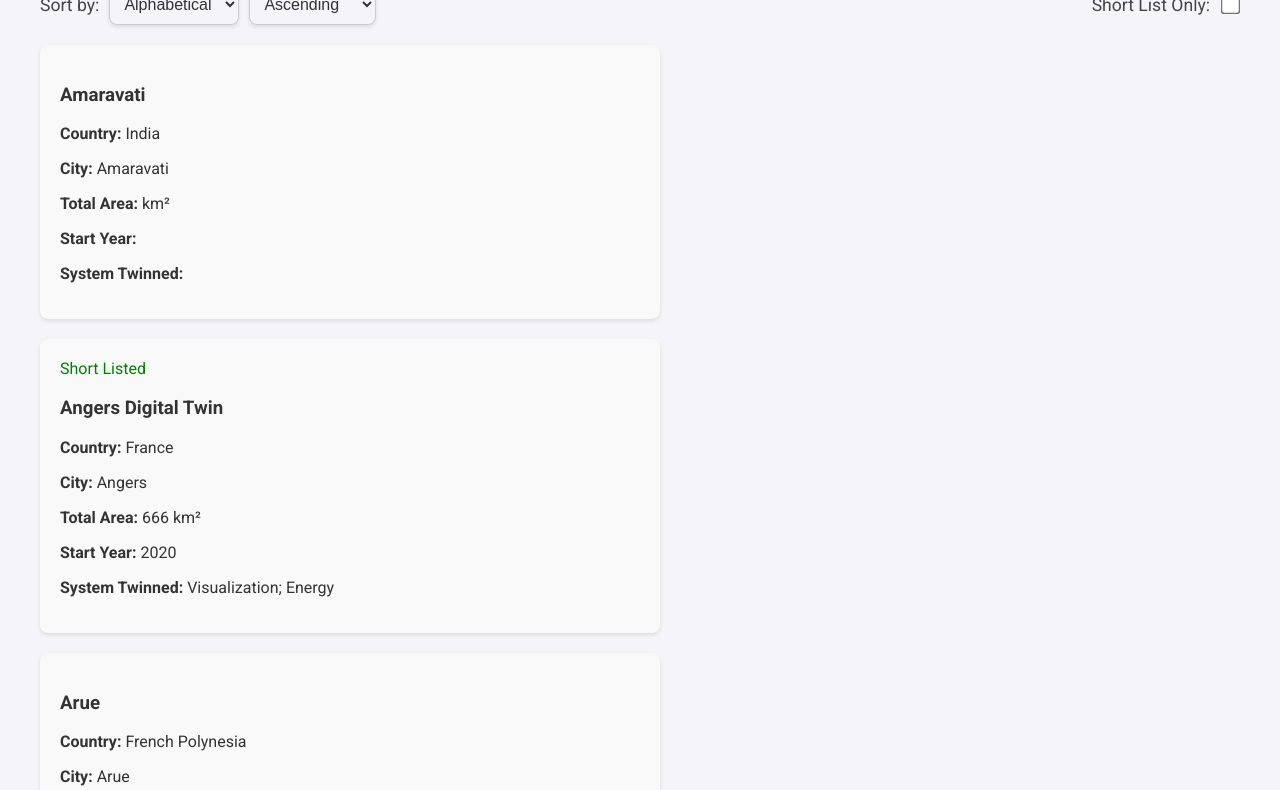
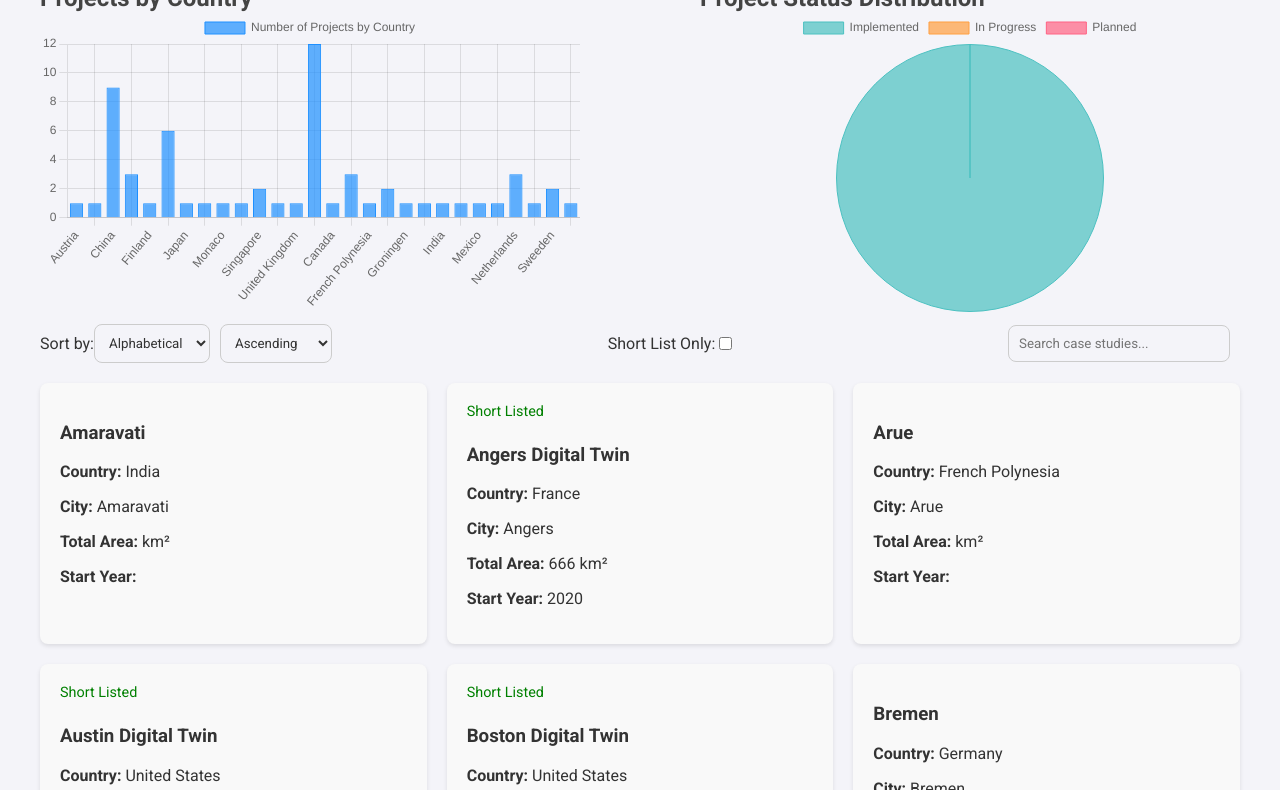
Before and after one commit to RealtimeUrbanismLab/digital-twin-atlas, a Gatsby site: page /case-studies-list in a window 1280 px wide. Shown: the part 74-864 px from the top of the page. Built offline with nearby package versions, Linux system fonts and the light colour scheme; Gatsby itself is replaced by a stand-in of ours.

Commit message:
Case studies visuals and enhancements

```diff
--- a/package.json
+++ b/package.json
@@ -5,6 +5,7 @@
   "version": "0.1.0",
   "author": "Realtime Urbanism Lab",
   "dependencies": {
+    "chart.js": "^4.4.3",
     "dotenv": "^16.4.5",
     "gatsby": "^5.13.5",
     "gatsby-plugin-image": "^3.13.1",
@@ -16,6 +17,7 @@
     "gh-pages": "^6.1.1",
     "mapbox-gl": "^3.5.2",
     "react": "^18.2.0",
+    "react-chartjs-2": "^5.2.0",
     "react-dom": "^18.2.0",
     "react-map-gl": "^7.1.7"
   },
--- a/src/pages/case-studies-list.js
+++ b/src/pages/case-studies-list.js
@@ -2,14 +2,41 @@ import React, { useState } from 'react';
 import { Link } from 'gatsby';
 import HamburgerMenu from '../components/HamburgerMenu';
 import caseStudies from '../data/caseStudies';
+import {
+  Chart as ChartJS,
+  CategoryScale,
+  LinearScale,
+  BarElement,
+  ArcElement,
+  Title,
+  Tooltip,
+  Legend,
+} from 'chart.js';
+import { Bar, Pie } from 'react-chartjs-2';
+import '../styles/CaseStudiesList.css';
+
+// Register required Chart.js components
+ChartJS.register(
+  CategoryScale,
+  LinearScale,
+  BarElement,
+  ArcElement,
+  Title,
+  Tooltip,
+  Legend
+);
 
 const CaseStudiesList = () => {
-  const [sortOption, setSortOption] = useState('alphabetical'); // Default sort option
-  const [sortOrder, setSortOrder] = useState('asc'); // Default sort order
-  const [shortListFilter, setShortListFilter] = useState(false); // Short list filter
+  const [sortOption, setSortOption] = useState('alphabetical');
+  const [sortOrder, setSortOrder] = useState('asc');
+  const [shortListFilter, setShortListFilter] = useState(false);
+  const [searchQuery, setSearchQuery] = useState('');
 
   const sortedCaseStudies = [...caseStudies]
-    .filter(study => (shortListFilter ? study.shortList === 'Yes' : true))
+    .filter(study =>
+      (shortListFilter ? study.shortList === 'Yes' : true) &&
+      (searchQuery === '' || study.name.toLowerCase().includes(searchQuery.toLowerCase()))
+    )
     .sort((a, b) => {
       const order = sortOrder === 'asc' ? 1 : -1;
       switch (sortOption) {
@@ -28,103 +55,115 @@ const CaseStudiesList = () => {
       }
     });
 
+  // Data for Charts
+  const countryData = {
+    labels: [...new Set(caseStudies.map(study => study.country))],
+    datasets: [
+      {
+        label: 'Number of Projects by Country',
+        data: [...new Set(caseStudies.map(study => study.country))].map(country =>
+          caseStudies.filter(study => study.country === country).length
+        ),
+        backgroundColor: 'rgba(30, 144, 255, 0.7)',
+        borderColor: 'rgba(30, 144, 255, 1)',
+        borderWidth: 1,
+      },
+    ],
+  };
+
+  const statusData = {
+    labels: ['Implemented', 'In Progress', 'Planned'],
+    datasets: [
+      {
+        label: 'Project Status Distribution',
+        data: [
+          caseStudies.filter(study => study.Status === 'Implemented').length,
+          caseStudies.filter(study => study.Status === 'In Progress').length,
+          caseStudies.filter(study => study.Status === 'Planned').length,
+        ],
+        backgroundColor: [
+          'rgba(75, 192, 192, 0.7)',
+          'rgba(255, 159, 64, 0.7)',
+          'rgba(255, 99, 132, 0.7)',
+        ],
+        borderColor: [
+          'rgba(75, 192, 192, 1)',
+          'rgba(255, 159, 64, 1)',
+          'rgba(255, 99, 132, 1)',
+        ],
+        borderWidth: 1,
+      },
+    ],
+  };
+
   return (
     <div style={{ padding: '20px', maxWidth: '1200px', margin: '0 auto' }}>
       <HamburgerMenu />
       <h1>Case Studies</h1>
-      <div style={{ marginBottom: '20px', display: 'flex', alignItems: 'center', justifyContent: 'space-between' }}>
-        <div style={{ display: 'flex', alignItems: 'center' }}>
-          <label style={{ marginRight: '10px', fontSize: '1.1rem', color: '#444' }}>Sort by:</label>
-          <select
-            value={sortOption}
-            onChange={(e) => setSortOption(e.target.value)}
-            style={{
-              padding: '10px',
-              borderRadius: '8px',
-              border: '1px solid #ccc',
-              fontSize: '1rem',
-              backgroundColor: '#f4f4f9',
-              color: '#333',
-              cursor: 'pointer',
-              boxShadow: '0 2px 4px rgba(0, 0, 0, 0.1)',
-              transition: 'all 0.2s ease-in-out',
-              marginRight: '10px',
-            }}
-            onMouseEnter={(e) => (e.target.style.backgroundColor = '#e0e0e0')}
-            onMouseLeave={(e) => (e.target.style.backgroundColor = '#f4f4f9')}
-          >
+
+      {/* Charts Section */}
+      <div className="charts">
+        <div className="chart-container">
+          <h2>Projects by Country</h2>
+          <Bar data={countryData} options={{ maintainAspectRatio: false }} />
+        </div>
+        <div className="chart-container">
+          <h2>Project Status Distribution</h2>
+          <Pie data={statusData} options={{ maintainAspectRatio: false }} />
+        </div>
+      </div>
+
+      <div className="controls">
+        <div className="filters">
+          <label>Sort by:</label>
+          <select value={sortOption} onChange={(e) => setSortOption(e.target.value)}>
             <option value="alphabetical">Alphabetical</option>
             <option value="city">City</option>
             <option value="country">Country</option>
             <option value="area">Total Area</option>
             <option value="startYear">Start Year</option>
           </select>
-          <select
-            value={sortOrder}
-            onChange={(e) => setSortOrder(e.target.value)}
-            style={{
-              padding: '10px',
-              borderRadius: '8px',
-              border: '1px solid #ccc',
-              fontSize: '1rem',
-              backgroundColor: '#f4f4f9',
-              color: '#333',
-              cursor: 'pointer',
-              boxShadow: '0 2px 4px rgba(0, 0, 0, 0.1)',
-              transition: 'all 0.2s ease-in-out',
-            }}
-            onMouseEnter={(e) => (e.target.style.backgroundColor = '#e0e0e0')}
-            onMouseLeave={(e) => (e.target.style.backgroundColor = '#f4f4f9')}
-          >
+          <select value={sortOrder} onChange={(e) => setSortOrder(e.target.value)}>
             <option value="asc">Ascending</option>
             <option value="desc">Descending</option>
           </select>
         </div>
-        <div>
-          <label style={{ marginRight: '10px', fontSize: '1.1rem', color: '#444' }}>Short List Only:</label>
+        <div className="shortlist-filter">
+          <label>Short List Only:</label>
           <input
             type="checkbox"
             checked={shortListFilter}
             onChange={(e) => setShortListFilter(e.target.checked)}
-            style={{
-              transform: 'scale(1.5)',
-              cursor: 'pointer',
-            }}
+          />
+        </div>
+        <div className="search-bar">
+          <input
+            type="text"
+            placeholder="Search case studies..."
+            value={searchQuery}
+            onChange={(e) => setSearchQuery(e.target.value)}
           />
         </div>
       </div>
-      <ul style={{ display: 'flex', flexWrap: 'wrap', listStyleType: 'none', padding: 0 }}>
+      <div className="case-studies-grid">
         {sortedCaseStudies.map((study) => (
-          <li
-            key={study.id}
-            style={{
-              background: '#f9f9f9',
-              marginBottom: '20px',
-              padding: '20px',
-              borderRadius: '8px',
-              boxShadow: '0 2px 4px rgba(0, 0, 0, 0.1)',
-              transition: 'transform 0.2s ease-in-out',
-              width: 'calc(50% - 20px)',
-              marginRight: '20px',
-            }}
-            onMouseEnter={(e) => (e.currentTarget.style.transform = 'scale(1.02)')}
-            onMouseLeave={(e) => (e.currentTarget.style.transform = 'scale(1)')}
-          >
-            <Link
-              to={`/case-studies/${study.id}`}
-              style={{ textDecoration: 'none', color: '#333' }}
-            >
-              {study.shortList === 'Yes' && <span style={{ color: 'green' }}>Short Listed</span>}
+          <div className="case-study-card" key={study.id}>
+            <Link to={`/case-studies/${study.id}`}>
+              <div className="card-header">
+                {study.shortList === 'Yes' && <span className="shortlist-tag">Short Listed</span>}
+              </div>
               <h3>{study.name}</h3>
-              <p><strong>Country:</strong> {study.country}</p>
-              <p><strong>City:</strong> {study.location}</p>
-              <p><strong>Total Area:</strong> {study['Total Area (km2)']} km²</p>
-              <p><strong>Start Year:</strong> {study['Start Year']}</p>
-              <p><strong>System Twinned:</strong> {study['System Digital Twinned']}</p>
+              {study.imagePath && <img src={study.imagePath} alt={study.name} className="thumbnail-image" />}
+              <div className="card-body">
+                <p><strong>Country:</strong> {study.country}</p>
+                <p><strong>City:</strong> {study.location}</p>
+                <p><strong>Total Area:</strong> {study['Total Area (km2)']} km²</p>
+                <p><strong>Start Year:</strong> {study['Start Year']}</p>
+              </div>
             </Link>
-          </li>
+          </div>
         ))}
-      </ul>
+      </div>
     </div>
   );
 };
--- /dev/null
+++ b/src/styles/CaseStudiesList.css
@@ -0,0 +1,82 @@
+.controls {
+    display: flex;
+    justify-content: space-between;
+    margin-bottom: 20px;
+    align-items: center;
+  }
+
+  .filters, .shortlist-filter, .search-bar {
+    display: flex;
+    align-items: center;
+  }
+
+  .filters select, .shortlist-filter input, .search-bar input {
+    padding: 10px;
+    margin-right: 10px;
+    border-radius: 8px;
+    border: 1px solid #ccc;
+    background-color: #f4f4f9;
+    font-family: 'Roboto', sans-serif;
+    color: #333;
+  }
+
+  .search-bar input {
+    width: 200px;
+  }
+
+  .case-studies-grid {
+    display: grid;
+    grid-template-columns: repeat(auto-fill, minmax(300px, 1fr));
+    gap: 20px;
+  }
+
+  .case-study-card {
+    background: #f9f9f9;
+    padding: 20px;
+    border-radius: 8px;
+    box-shadow: 0 2px 4px rgba(0, 0, 0, 0.1);
+    transition: transform 0.2s ease-in-out;
+    text-decoration: none;
+    color: #333;
+  }
+
+  .case-study-card:hover {
+    transform: scale(1.02);
+  }
+
+  .case-study-card a {
+    text-decoration: none;
+    color: inherit;
+  }
+
+  .card-header {
+    display: flex;
+    justify-content: flex-start;
+    margin-bottom: 10px;
+  }
+
+  .shortlist-tag {
+    color: green;
+    font-size: 0.9rem;
+    margin-bottom: 5px;
+  }
+
+  .thumbnail-image {
+    margin-top: 10px;
+    border-radius: 8px;
+  }
+
+  .card-body {
+    margin-top: 10px;
+  }
+
+  .charts {
+    display: flex;
+    justify-content: space-between;
+    margin-bottom: 40px;
+  }
+
+  .chart-container {
+    width: 45%;
+    height: 300px;
+  }
```
Also changed, not shown: 1 other file.
